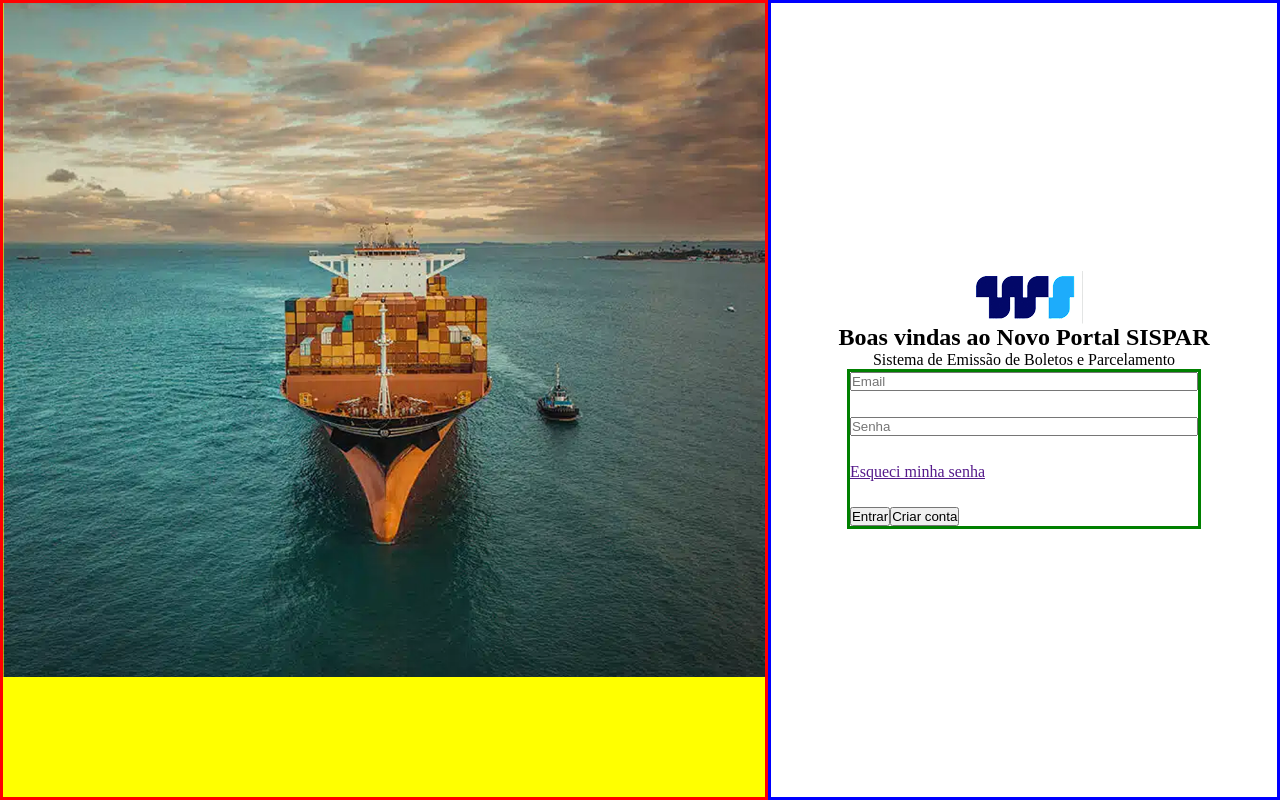
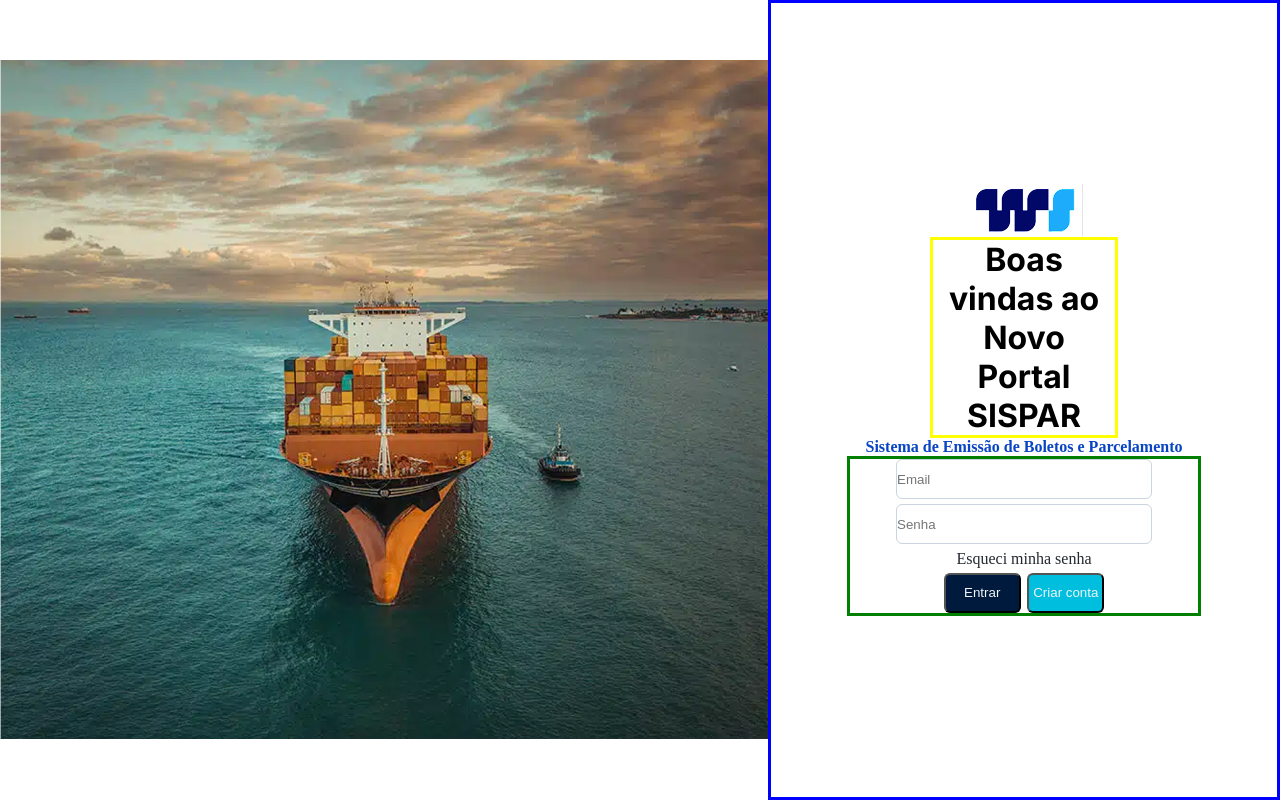
Before and after one commit to wisneysouza/SISPAR, a React (Vite) app: page / in a window 1280 px wide. Built offline with nearby package versions, Linux system fonts and the light colour scheme.

Commit message:
realizando a estilização do form

```diff
--- a/src/components/loggin/Loggin.jsx
+++ b/src/components/loggin/Loggin.jsx
@@ -23,8 +23,8 @@
           <a href="">Esqueci minha senha </a>
 
           <div>
-          <button className="">Entrar</button>
-          <button>Criar conta</button>
+          <button className={styles.buttonEntrar}>Entrar</button>
+          <button className={styles.buttonCriar}>Criar conta</button>
           </div>
 
         </form>
--- a/src/components/loggin/Loggin.module.scss
+++ b/src/components/loggin/Loggin.module.scss
@@ -1,38 +1,80 @@
-    .containerImagem{
+main {
+  display: flex;
+}
+.containerImagem {
   background-image: url("../../assets/Tela Login/imagem tela de login.png");
-        background-color: yellow;
+  //background-color: yellow;
   background-repeat: no-repeat;
   background-size: 100%;
-        border: solid red;
-
+  background-position: center;
+  //border: solid red;
   height: 100vh;
   width: 60%;
-       display:flex;
-       flex-direction:row;
-       justify-content: center;
-
-
-
 }
-    .containerForm{
+.containerForm {
   border: solid blue;
   width: 40%;
   display: flex;
   flex-direction: column;
   align-items: center;
   justify-content: center;
+  h1 {
+    width: 37%;
+    font-size: 2rem;
+    font-weight: 700;
+    text-align: center;
+    border: solid yellow;
+    font-family: "inter", sans-serif;
   }
-    main{
-
-        display: flex;
-
+  p{
+    font-weight: 700;
+    font-size: 1rem;
+    color: #0844C4
+  }
 }
 
-    form{
+form {
   border: solid green;
   display: flex;
   flex-direction: column;
   width: 70%;
   height: 20vh;
   justify-content: space-between;
+  align-items: center;
+
+  a{font-size: 1rem;
+    color: #23282F;
+    font-weight: 400;
+    text-decoration: none;
   }
+  input {
+    width: 20vw;
+    height: 5vh;
+    border-radius: 6px;
+    border: 0.8px solid #CBD4E1;
+  }
+  input:hover{
+    border: 0.8px solid #001A3D
+  }
+  div {
+    //border: solid red;
+    width: 50%;
+    display: flex;
+    justify-content: space-evenly;
+
+    .buttonEntrar {
+      background-color: #001A3D;
+      width: 6vw;
+      height: 5vh;
+      border-radius: 6px;
+      color: #F1F4F9;
+    }
+    .buttonCriar {
+      background-color: #00bedd;
+      width: 6vw;
+      height: 5vh;
+      border-radius: 6px;
+      color: #F1F4F9;
+    }
+  }
+}
--- a/src/global.scss
+++ b/src/global.scss
@@ -1,3 +1,4 @@
+@import url('https://fonts.googleapis.com/css2?family=Inter:ital,opsz,wght@0,14..32,100..900;1,14..32,100..900&family=Roboto:ital,wght@0,100;0,300;0,400;0,500;0,700;0,900;1,100;1,300;1,400;1,500;1,700;1,900&display=swap');
 *{
     margin: 0;
     padding: 0;
```
Lines whose indentation alone changed are shown as unchanged.
